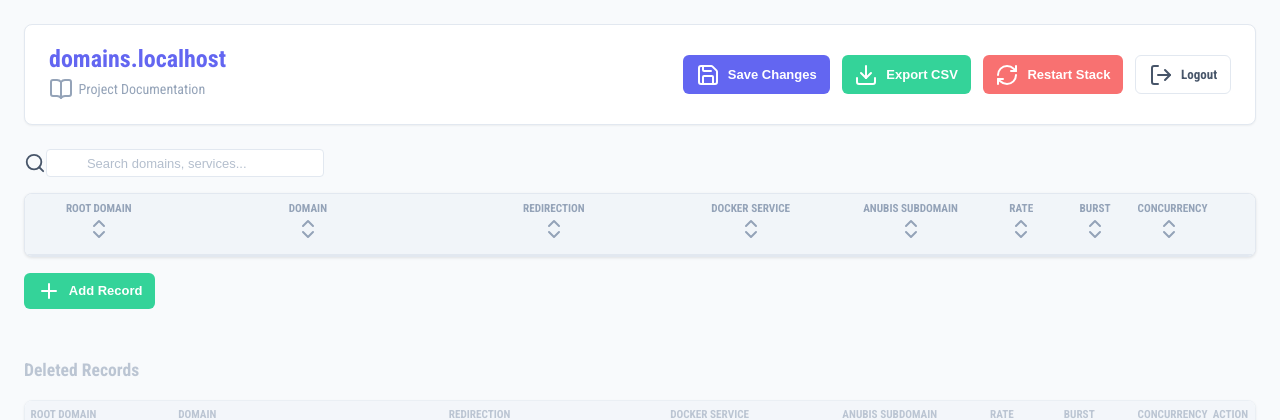
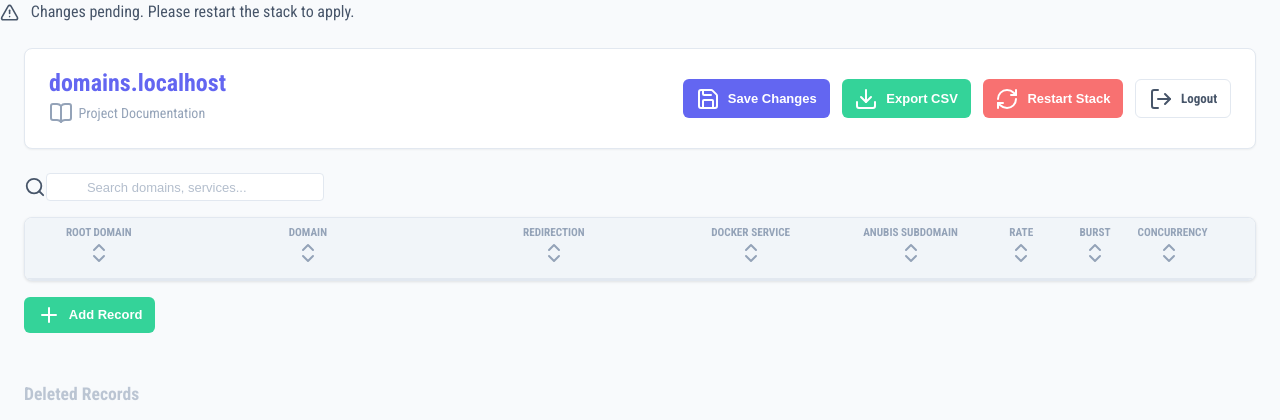
Before and after one commit to pinano/traefik-crowdsec-anubis-grafana, a Flask app: page / in a window 1280 px wide. Shown: the top 420 px of the page. Run offline with Flask 3, Linux system fonts and the light colour scheme; the visitor is signed in with stand-in values (Sample User, id 1); data that the repository does not hold is empty.

Commit message:
add visual indication when anything changes

```diff
--- a/config/domain-manager/static/script.js
+++ b/config/domain-manager/static/script.js
@@ -13,6 +13,7 @@ document.addEventListener('DOMContentLoaded', () => {
     const restartModal = document.getElementById('restart-modal');
     const logContainer = document.getElementById('log-container');
     const closeModalBtn = document.getElementById('close-modal-btn');
+    const restartNotification = document.getElementById('restart-notification');
 
     // Modal elements for Confirmation
     const confirmModal = document.getElementById('confirm-modal');
@@ -332,6 +333,7 @@ document.addEventListener('DOMContentLoaded', () => {
             });
             if (response.ok) {
                 if (showSuccess) showToast('Changes saved successfully');
+                markRestartNeeded();
             } else {
                 showToast('Error saving changes', 'danger');
             }
@@ -423,6 +425,10 @@ document.addEventListener('DOMContentLoaded', () => {
         logContainer.textContent = 'Connecting to restart stream...\n';
         closeModalBtn.style.display = 'none';
 
+        // Hide notification
+        restartNotification.classList.remove('show');
+        restartBtn.classList.remove('btn-restart-needed');
+
         const eventSource = new EventSource(`/api/restart-stream?csrf_token=${csrfToken}`);
 
         eventSource.onmessage = (event) => {
@@ -485,6 +491,11 @@ document.addEventListener('DOMContentLoaded', () => {
         });
     });
 
+    function markRestartNeeded() {
+        restartNotification.classList.add('show');
+        restartBtn.classList.add('btn-restart-needed');
+    }
+
     loadDomains();
     loadServices();
 });
--- a/config/domain-manager/templates/index.html
+++ b/config/domain-manager/templates/index.html
@@ -15,6 +15,12 @@
 </head>
 
 <body>
+    <div id="restart-notification" class="restart-needed-banner">
+        <i data-lucide="alert-triangle"
+            style="vertical-align: middle; margin-right: 0.5rem; width: 1.2rem; height: 1.2rem;"></i>
+        Changes pending. Please restart the stack to apply.
+    </div>
+
     <div class="container">
         <header>
             <div class="logo">
```
